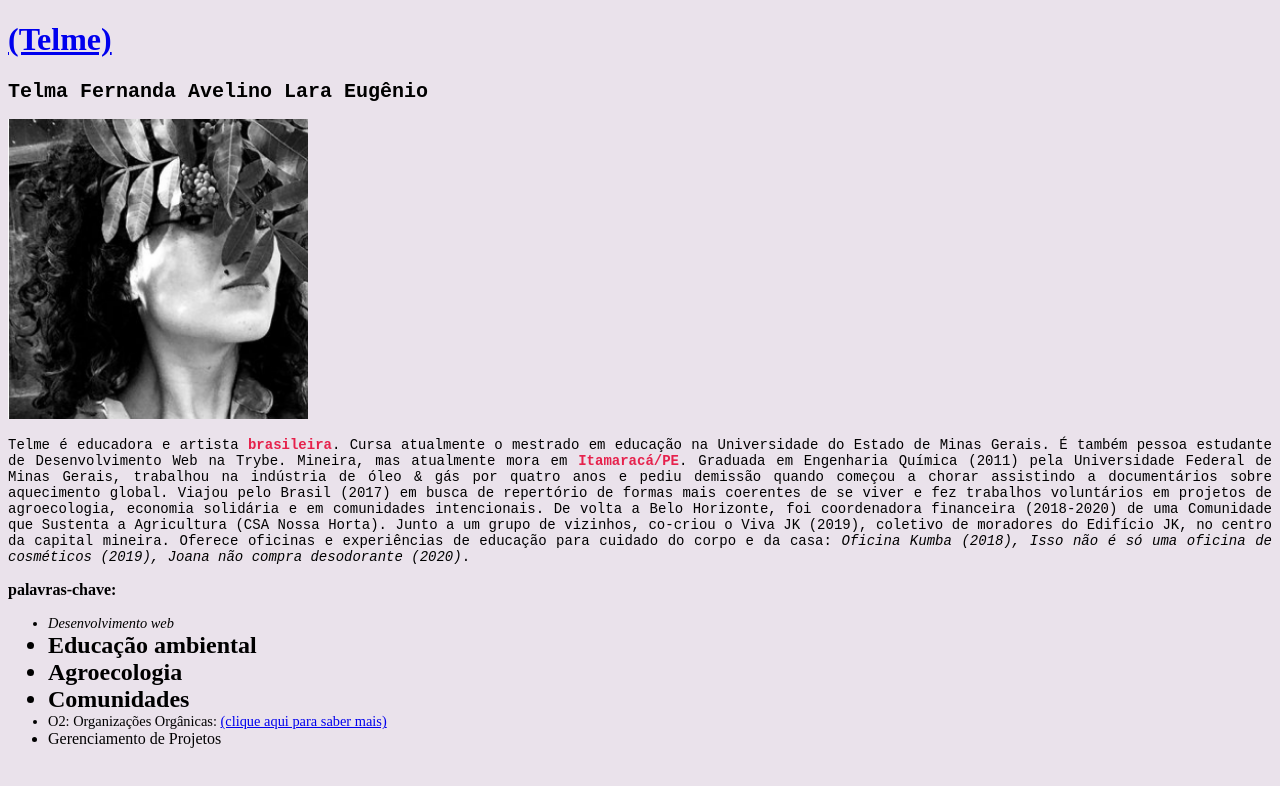
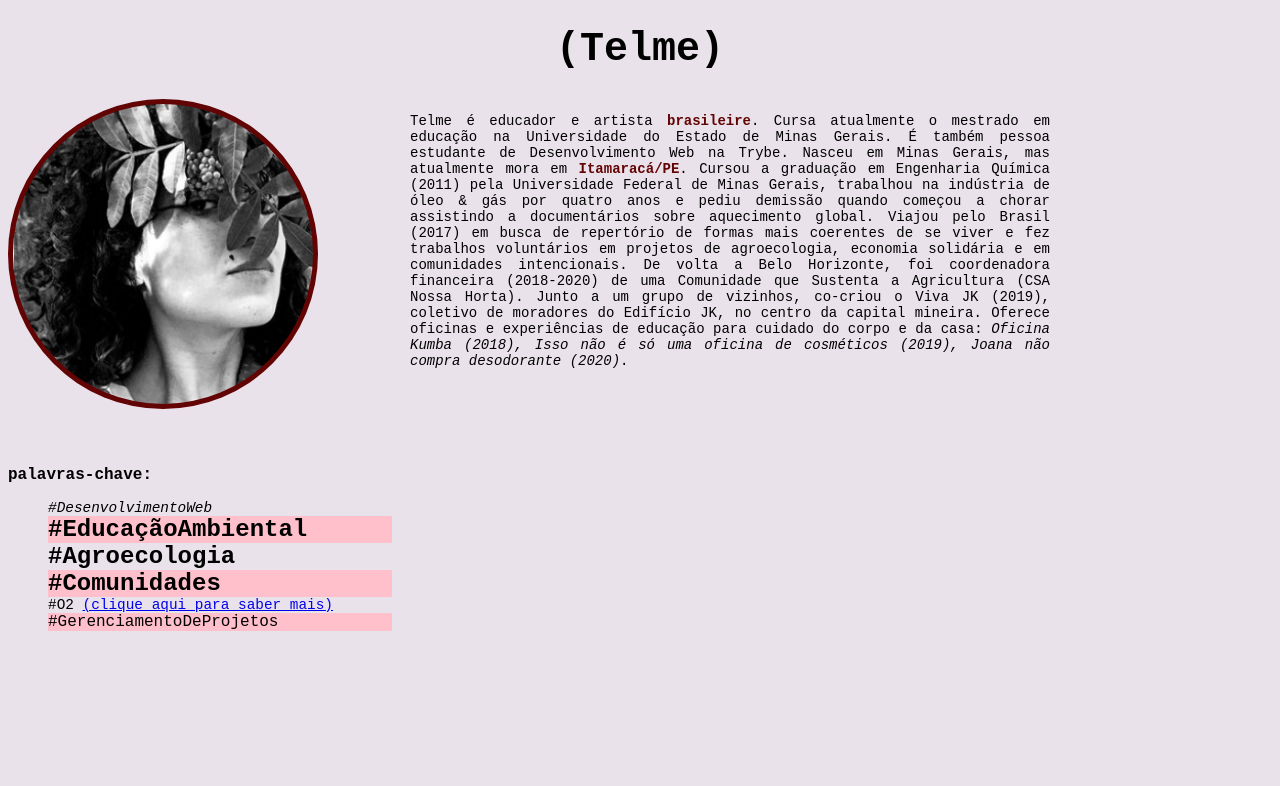
Before and after one commit to telm-e/telm-e.github.io, a plain HTML site: page index.html in a window 1280 px wide. Drawn offline with Linux system fonts and the light colour scheme.

Commit message:
Atualiza página com layout box model

```diff
--- a/index.html
+++ b/index.html
@@ -3,49 +3,29 @@
   <head>
     <meta charset="UTF-8">
     <title>Telme</title>
-    <style>
-      body {
-        background-color: rgb(234, 226, 235)
-      }
-      .bio {
-        font-family: 'Courier New', Courier, monospace;
-        font-size: 14px;
-        text-align: justify;
-      }
-      .bio strong {
-        font-weight: 700;
-        color:rgb(230, 33, 76)
-      }
-      h2 {
-        font-family: 'Courier New', Courier, monospace;
-        font-size: 20px;
-      }
-      .destaque {
-        font-weight: 700;
-        color: rgb(189, 142, 134);
-      }
-      .um {
-        font-size: 0.9em
-      }
-      .tres {
-        font-size: 1.5em;
-      }
-    </style>
+    <link rel="stylesheet" href="style.css">
   </head>
   <body>
-    <h1><a href="#foto">(Telme)</a></h1>
-    <h2>Telma Fernanda Avelino Lara Eugênio</h2>
-    <img id="foto" src="perfil.png" width="300px" alt="foto de telme em preto e branco. Ela segura um ramo de aroeira sobre os cabelos.">
-    <p class="bio">Telme é educadora e artista <strong>brasileira</strong>. Cursa atualmente o mestrado em educação na Universidade do Estado de Minas Gerais. É também pessoa estudante de Desenvolvimento Web na Trybe. Mineira, mas atualmente mora em <strong class:"destaque">Itamaracá/PE</strong>. Graduada em Engenharia Química (2011) pela Universidade Federal de Minas Gerais, trabalhou na indústria de óleo & gás por quatro anos e pediu demissão quando começou a chorar assistindo a documentários sobre aquecimento global. Viajou pelo Brasil (2017) em busca de repertório de formas mais coerentes de se viver e fez trabalhos voluntários em projetos de agroecologia, economia solidária e em comunidades intencionais. De volta a Belo Horizonte, foi coordenadora financeira (2018-2020) de uma Comunidade que Sustenta a Agricultura (CSA Nossa Horta). Junto a um grupo de vizinhos, co-criou o Viva JK (2019), coletivo de moradores do Edifício JK, no centro da capital mineira. Oferece oficinas e experiências de educação para cuidado do corpo e da casa: <em>Oficina Kumba (2018), Isso não é só uma oficina de cosméticos (2019), Joana não compra desodorante (2020)</em>.</p>
+    <div>
+      <h1>(Telme)</h1>
+    </div>
+    <div>
+      <img id="foto" src="perfil.png" width="300px" alt="foto de telme em preto e branco. Ela segura um ramo de aroeira sobre os cabelos.">
+    </div>
+    <div class="bio">
+      <p>Telme é educador e artista <strong>brasileire</strong>. Cursa atualmente o mestrado em educação na Universidade do Estado de Minas Gerais. É também pessoa estudante de Desenvolvimento Web na Trybe. Nasceu em Minas Gerais, mas atualmente mora em <strong class:"destaque">Itamaracá/PE</strong>. Cursou a graduação em Engenharia Química (2011) pela Universidade Federal de Minas Gerais, trabalhou na indústria de óleo & gás por quatro anos e pediu demissão quando começou a chorar assistindo a documentários sobre aquecimento global. Viajou pelo Brasil (2017) em busca de repertório de formas mais coerentes de se viver e fez trabalhos voluntários em projetos de agroecologia, economia solidária e em comunidades intencionais. De volta a Belo Horizonte, foi coordenadora financeira (2018-2020) de uma Comunidade que Sustenta a Agricultura (CSA Nossa Horta). Junto a um grupo de vizinhos, co-criou o Viva JK (2019), coletivo de moradores do Edifício JK, no centro da capital mineira. Oferece oficinas e experiências de educação para cuidado do corpo e da casa: <em>Oficina Kumba (2018), Isso não é só uma oficina de cosméticos (2019), Joana não compra desodorante (2020)</em>.</p>
+    </div>
+    <br>
+  <div class="palavras-chave">
     <p><strong>palavras-chave:</strong></p>
     <ul>
-      <li class="um"><em>Desenvolvimento web</em></li>
-      <li class="tres"><strong>Educação ambiental</strong></li>
-      <li class="tres"><strong>Agroecologia</strong></li>
-      <li class="tres"><strong>Comunidades</strong></li>
-      <li class="um">O2: Organizações Orgânicas: <a href="https://targetteal.com/pt/blog/" target="_blank">(clique aqui para saber mais)</a></li>
-      <li class="dois">Gerenciamento de Projetos</li>
+      <li class="um"><em>#DesenvolvimentoWeb</em></li>
+      <li class="tres"><strong>#EducaçãoAmbiental</strong></li>
+      <li class="tres"><strong>#Agroecologia</strong></li>
+      <li class="tres"><strong>#Comunidades</strong></li>
+      <li class="um">#O2 <a href="https://targetteal.com/pt/blog/" target="_blank">(clique aqui para saber mais)</a></li>
+      <li class="dois">#GerenciamentoDeProjetos</li>
     </ul>
-
+  </div>
   </body>
 </html>
--- /dev/null
+++ b/style.css
@@ -0,0 +1,46 @@
+body {
+  font-family: 'Courier New', Courier, monospace;
+  background-color: rgb(234, 226, 235)
+  }
+  ul {
+    list-style: none;
+  }
+.bio {
+        font-size: 14px;
+    text-align: justify;
+    position: absolute;
+    left: 410px;
+    width: 50%;
+  }
+.bio strong {
+    font-weight: 700;
+    color:rgb(99, 4, 4)
+  }
+h1 {
+    font-family: 'Courier New', Courier, monospace;
+    font-size: 40px;
+    text-align: center;
+  }
+.um {
+    font-size: 0.9em
+  }
+.tres {
+    font-size: 1.5em;
+  }
+#foto {
+  float: left;
+  left: 100px
+  width: 20%;
+  padding: 5px;
+  background-color: rgb(99, 4, 4);
+  border-radius: 50%;
+}
+.palavras-chave {
+  position: absolute;
+  width: 30%;
+  top: 450px;
+  align-content: center;
+}
+ul li:nth-of-type(even) {
+  background-color: pink;
+}
```
